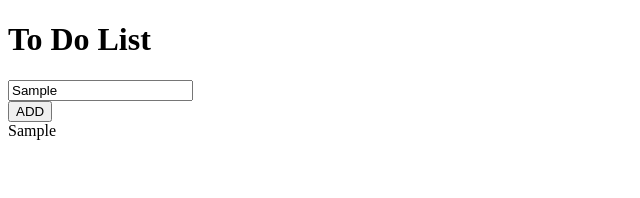
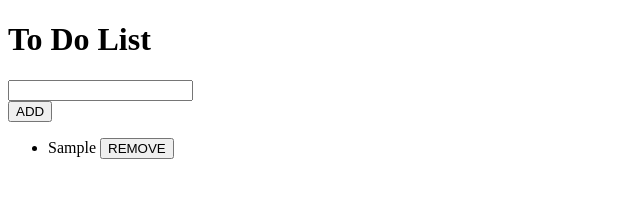
Before and after one commit to accessibiliTAY/to_do_list, a website: page index.html in a window 1280 px wide. Both pictures are taken after typing "Sample" into the empty fields and a click on the button "ADD". Shown: the whole page, without its empty margins (0-640 px from the left). Drawn offline with Linux system fonts and the light colour scheme.

Commit message:
added remove button and got it to work

```diff
--- a/app.js
+++ b/app.js
@@ -2,10 +2,17 @@ var app = angular.module("myApp", []);
 app.controller('MainController', function($scope) {
 $scope.items = [];
 $scope.item = "";
+// $scope.finish = "";
+// $scope.finishs = [];
 
   $scope.addClick = function() {
       console.log("button");
     $scope.items.push($scope.item);
-    }
-
+    $scope.item = "";
+  };
+    $scope.removeItem = function(){
+      var index =
+      console.log("remove it move it");
+      $scope.items.splice(index,1);
+    };
 })
--- a/index.html
+++ b/index.html
@@ -14,12 +14,23 @@
   <br />
 <div>
   <button ng-click="addClick()"> ADD </button>
-  <div ng-repeat="item in items">
-    <div class="entry">
+  <ul ng-repeat="item in items track by $index">
+    <li class="entry">
     {{item}}
-    </div>
+    <button ng-click="removeItem()">REMOVE</button>
+  </li>
+</ul>
   </div>
 </div>
+<!-- <div ng-repeat="finish in finishs">
+  {{item}}
+  <input type="radio" ng-model="item" ng-value="finish" />
+</div>
+<div>
+<h3>Completed :</h3>
+{{finish}}
+</div> -->
+
 </body>
 
 </html>
```
